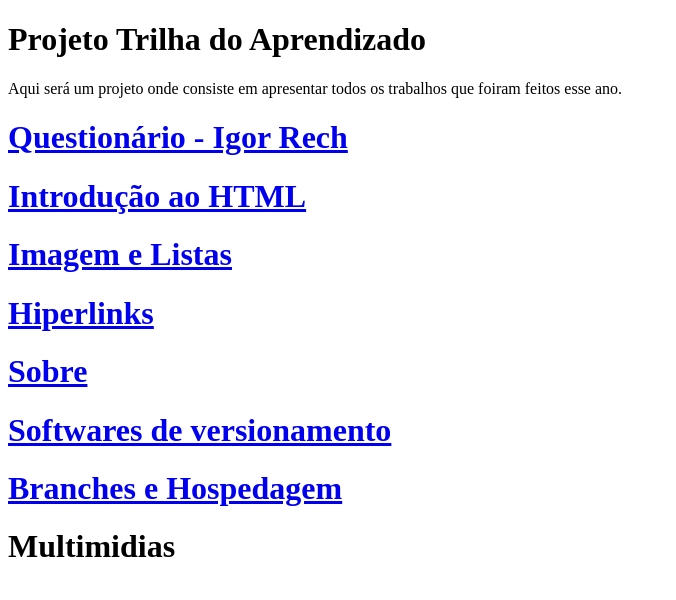
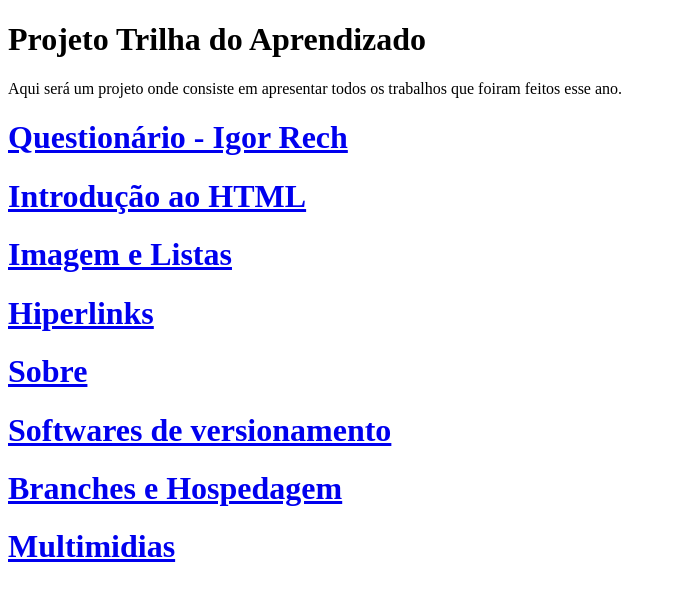
Before and after one commit to rech15/Trilha-do-Aprendizado, a plain HTML site: page index.html in a window 1280 px wide. Shown: the whole page, without its empty margins (0-676 px from the left). Drawn offline with Linux system fonts and the light colour scheme.

Commit message:
Update index.html

```diff
--- a/index.html
+++ b/index.html
@@ -16,4 +16,4 @@
     <h1><a href="file:///C:/Users/Pichau/D,Web/sobre.html/index.html" target="_blank">Sobre</a></h1>
     <h1><a href="file:///C:/Users/Pichau/D,Web/RDE06_Igor_Rech.html/index.html" target="_blank">Softwares de versionamento</a></h1>
     <h1><a href="file:///C:/Users/Pichau/D,Web/RDE07_Igor_Rech/RDE07_Igor_Rech.html" target="_blank">Branches e Hospedagem</a></h1>
-    <h1><a href="file:///C:/Users/Pichau/Documents/GitHub/Multimidias/RDE09_Igor_Rech.html" target="_blank"></a>Multimidias</h1>
+    <h1><a href="file:///C:/Users/Pichau/Documents/GitHub/Multimidias/RDE09_Igor_Rech.html" target="_blank">Multimidias</a></h1>
```
